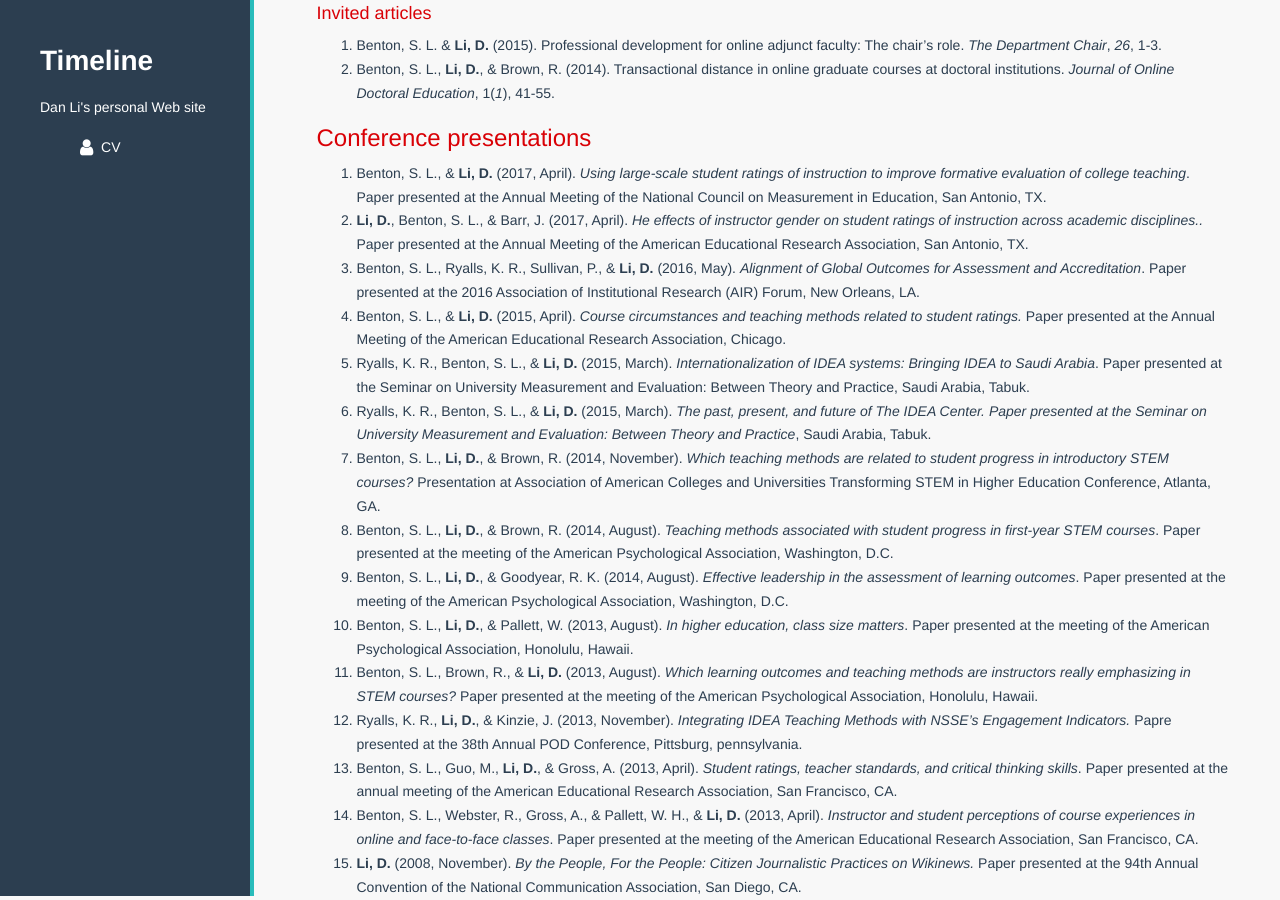
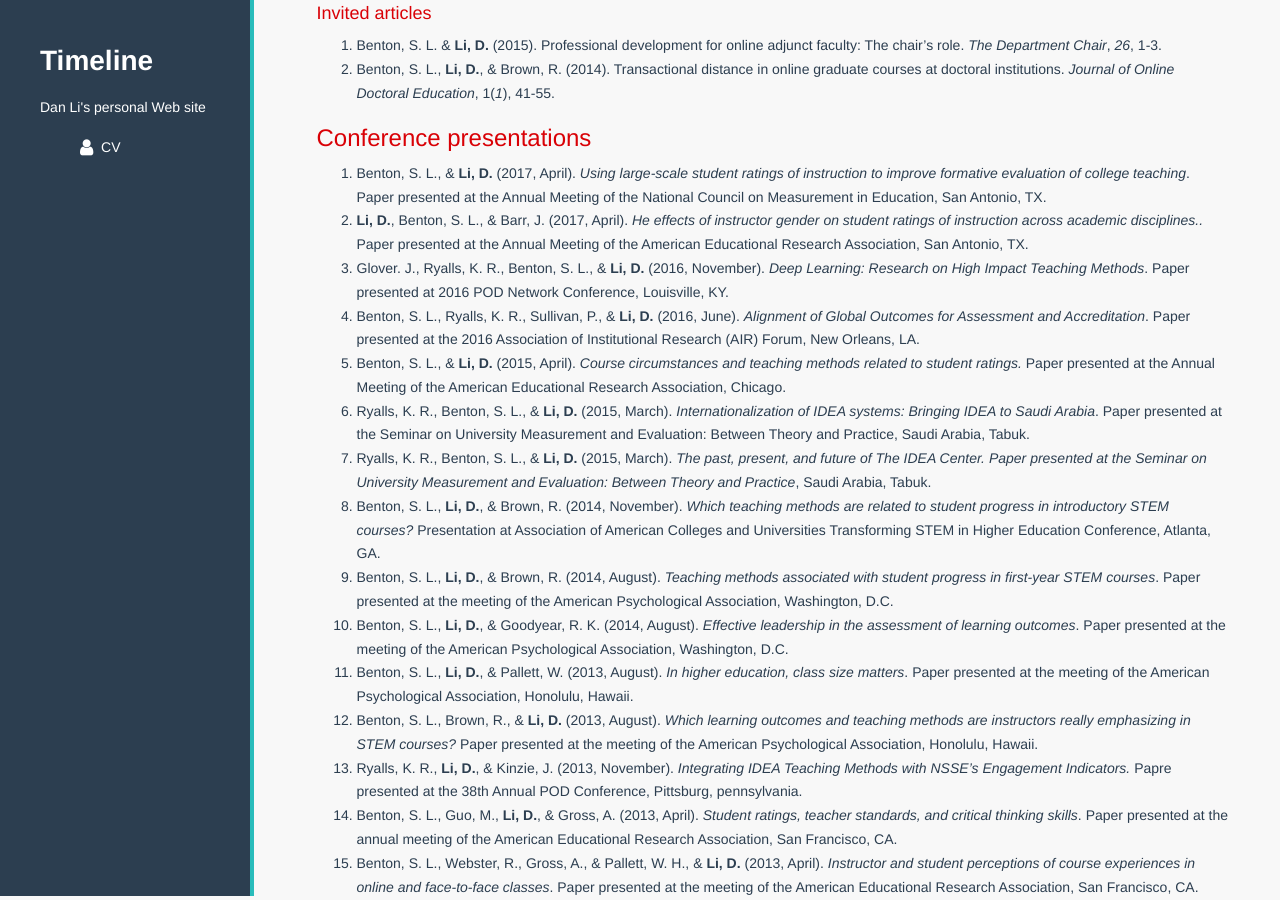
Before and after one commit to danli-ds/danliIDEA.github.io, a Jekyll site: the page built from CV/index.md, in a window 1280 px wide and 900 px high, scrolled down 731 px. Built offline with Jekyll 4.4.1, drawn with Linux system fonts in a browser that asks for light colours; nearby versions of some CDN libraries.

Commit message:
add POD 2016 presentation

```diff
--- a/CV/index.md
+++ b/CV/index.md
@@ -44,7 +44,8 @@ Manhattan, KS 66502
 
 1. Benton, S. L., & **Li, D.** (2017, April). *Using large-scale student ratings of instruction to improve formative evaluation of college teaching*. Paper presented at the Annual Meeting of the National Council on Measurement in Education, San Antonio, TX.
 1. **Li, D.**, Benton, S. L., & Barr, J. (2017, April). *He effects of instructor gender on student ratings of instruction across academic disciplines..* Paper presented at the Annual Meeting of the American Educational Research Association, San Antonio, TX.
-1. Benton, S. L., Ryalls, K. R., Sullivan, P., & **Li, D.** (2016, May). *Alignment of Global Outcomes for Assessment and Accreditation*. Paper presented at the 2016 Association of Institutional Research (AIR) Forum, New Orleans, LA.
+1. Glover. J., Ryalls, K. R., Benton, S. L., & **Li, D.** (2016, November). *Deep Learning: Research on High Impact Teaching Methods*. Paper presented at 2016 POD Network Conference, Louisville, KY.
+1. Benton, S. L., Ryalls, K. R., Sullivan, P., & **Li, D.** (2016, June). *Alignment of Global Outcomes for Assessment and Accreditation*. Paper presented at the 2016 Association of Institutional Research (AIR) Forum, New Orleans, LA.
 1. Benton, S. L., & **Li, D.** (2015, April). *Course circumstances and teaching methods related to student ratings.* Paper presented at the Annual Meeting of the American Educational Research Association, Chicago.
 1. Ryalls, K. R., Benton, S. L., & **Li, D.** (2015, March). *Internationalization of IDEA systems: Bringing IDEA to Saudi Arabia*. Paper presented at the Seminar on University Measurement and Evaluation: Between Theory and Practice, Saudi Arabia, Tabuk.
 1. Ryalls, K. R., Benton, S. L., & **Li, D.** (2015, March). *The past, present, and future of The IDEA Center. Paper presented at the Seminar on University Measurement and Evaluation: Between Theory and Practice*, Saudi Arabia, Tabuk.
```
